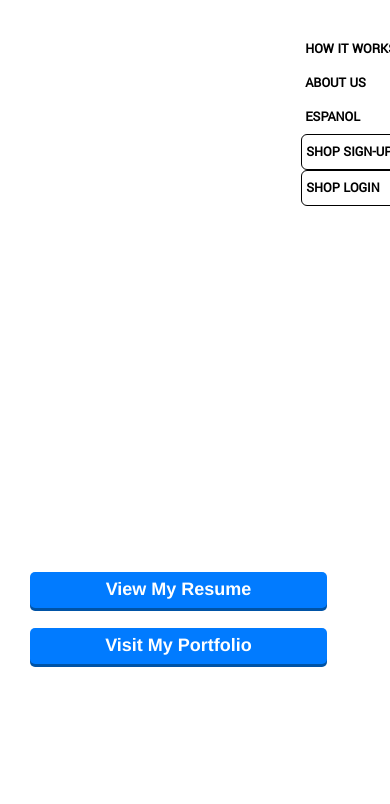
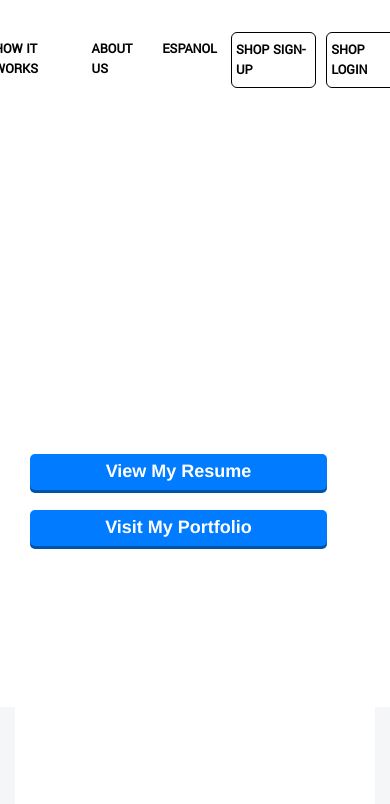
Before and after one commit to a-soliman/caknow, a plain HTML site: page index.html in a window 390 px wide. Shown: the part 30-834 px from the top of the page. Drawn offline with nearby package versions, Linux system fonts and the light colour scheme; a script that the page names is missing.

Commit message:
coded the media query role for @media 770px

```diff
--- a/css/main.css
+++ b/css/main.css
@@ -223,3 +223,8 @@ footer ul li a {
 .wrapperTwo p {
 	color: #525252;
 }
+@media(max-width: 770px) {
+	.navbar-nav{
+		display: inline-flex;
+	}
+}
```
